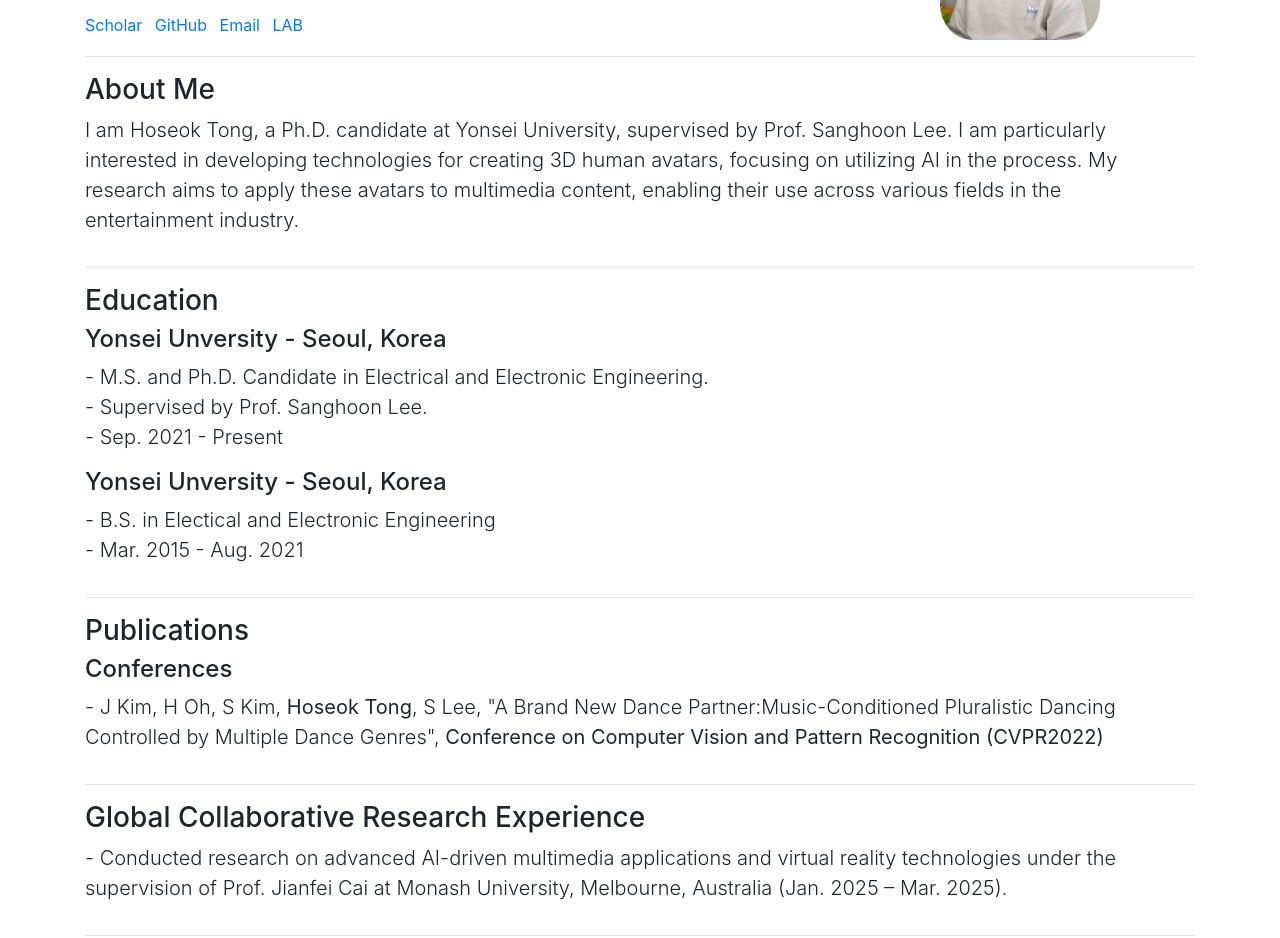
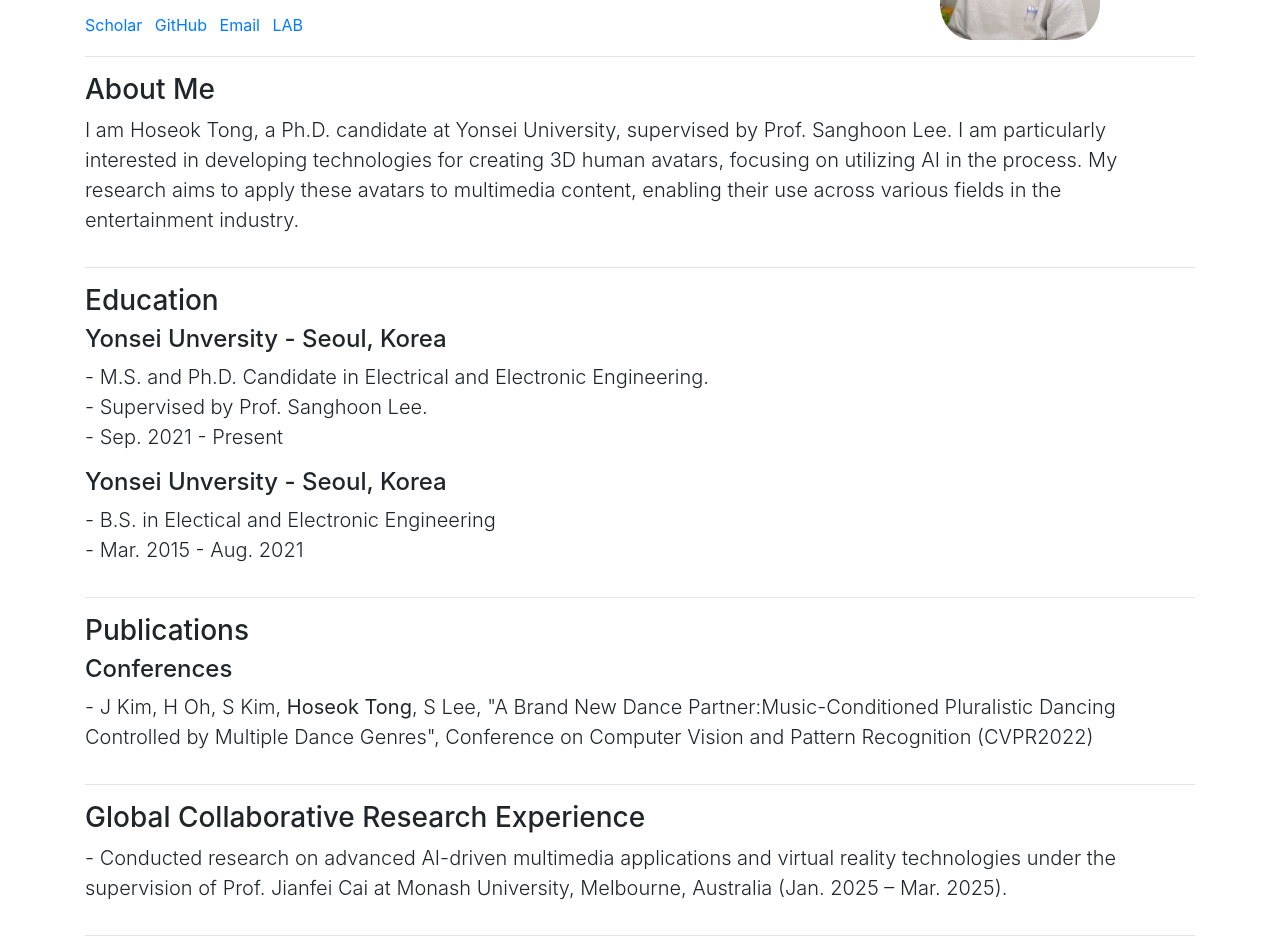
Before and after one commit to hoseok-tong/cv, a website: page src/templates/index.html in a window 1280 px wide. Shown: the part 164-1102 px from the top of the page. Drawn offline with nearby package versions, Linux system fonts and the light colour scheme; files whose address does not match are found by name.

Commit message:
Revert "241218"
This reverts commit 986c93278dd667783cd4539913e0965ec72f5c87.

```diff
--- a/src/templates/index.html
+++ b/src/templates/index.html
@@ -90,7 +90,7 @@
                 <!-- Conferences Section -->
                 <h4 class="subsubtitle">Conferences</h4>
                 <p class="lead">
-                    - J Kim, H Oh, S Kim, <strong>Hoseok Tong</strong>, S Lee, "A Brand New Dance Partner:Music-Conditioned Pluralistic Dancing Controlled by Multiple Dance Genres", <strong>Conference on Computer Vision and Pattern Recognition (CVPR2022)</strong><br>
+                    - J Kim, H Oh, S Kim, <strong>Hoseok Tong</strong>, S Lee, "A Brand New Dance Partner:Music-Conditioned Pluralistic Dancing Controlled by Multiple Dance Genres", Conference on Computer Vision and Pattern Recognition (CVPR2022)<br>
 
                 <!--
                 Journals Section
```
